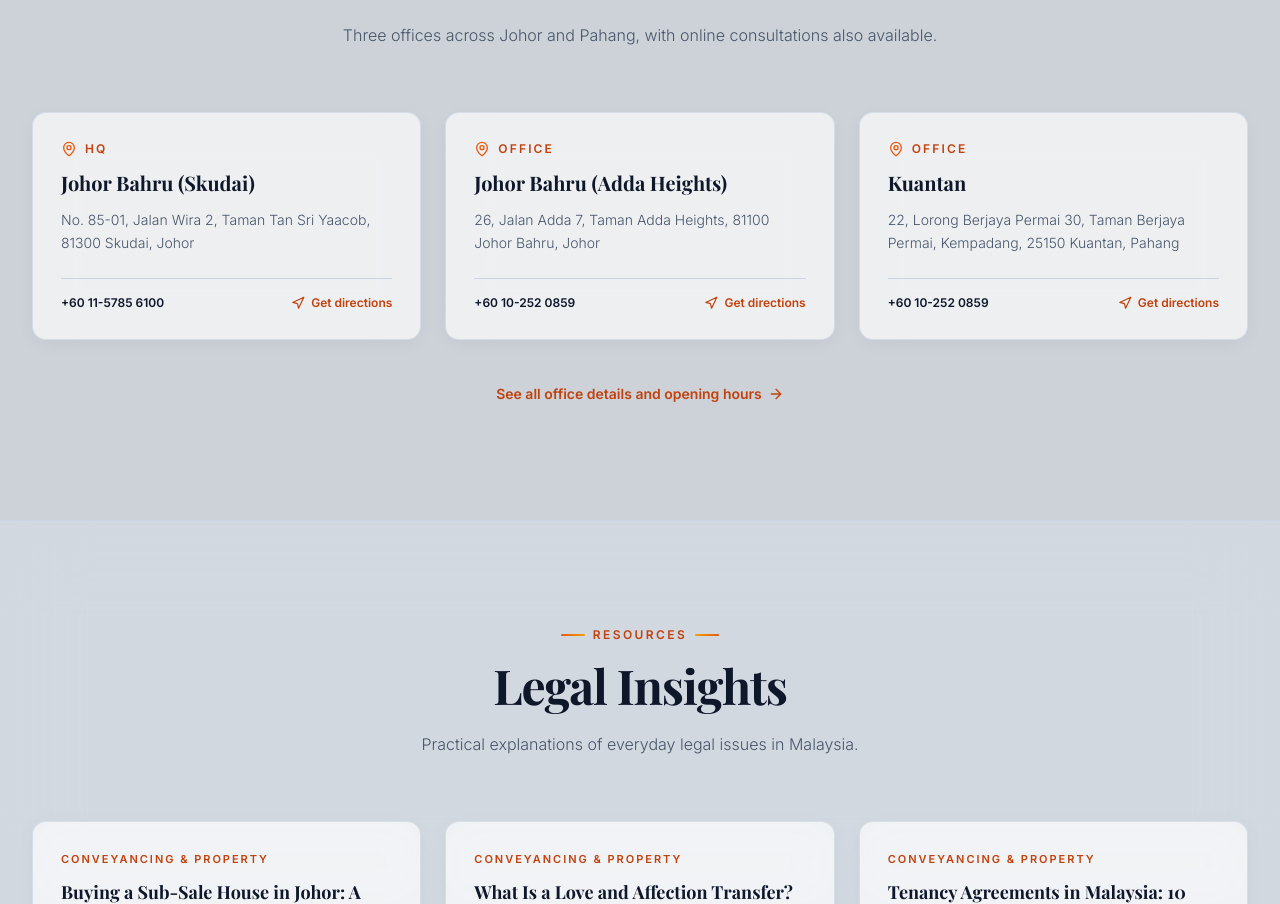
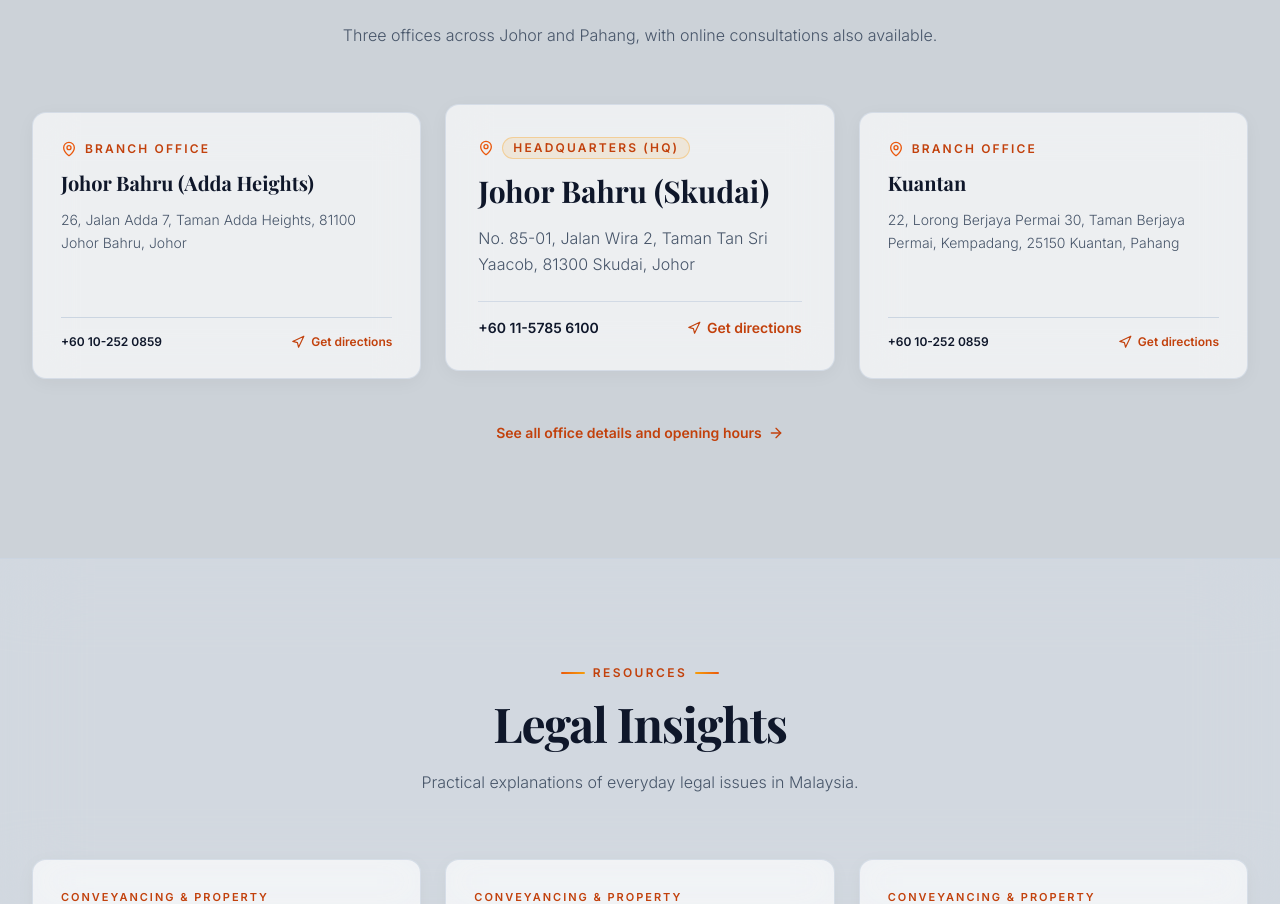
Before and after one commit to onyxtech26/TAFM-CO, a React (Vite) app: page /#/ in a window 1280 px wide. Shown: the part 6137-7041 px from the top of the page. Built offline with nearby package versions, Linux system fonts and the light colour scheme; a web font is replaced by a local one.

Commit message:
Center HQ office box with gradient hover effect and add conglomerate4u link to Key Personnel

```diff
--- a/src/pages/HomePage.tsx
+++ b/src/pages/HomePage.tsx
@@ -481,34 +481,79 @@ export default function HomePage() {
             subtitle="Three offices across Johor and Pahang, with online consultations also available."
           />
 
-          <div className="grid grid-cols-1 md:grid-cols-3 gap-6">
-            {OFFICES.map((office) => (
-              <div key={office.id} className="card-luxury p-7 flex flex-col justify-between">
+          <div className="grid grid-cols-1 md:grid-cols-3 gap-6 items-stretch">
+            {[
+              OFFICES.find((o) => o.id === 'adda-heights') || OFFICES[1],
+              OFFICES.find((o) => o.isMain) || OFFICES[0],
+              OFFICES.find((o) => o.id === 'kuantan') || OFFICES[2]
+            ].map((office) => {
+              const isHq = office.isMain;
+              return (
+                <div
+                  key={office.id}
+                  className={`card-luxury flex flex-col justify-between transition-all duration-300 ${
+                    isHq
+                      ? 'p-8 md:-translate-y-2 border-amber-500/50 shadow-md bg-white/85 hover:bg-gradient-to-br hover:from-[#EA580C] hover:via-[#F97316] hover:to-[#FACC15] hover:border-amber-400 hover:shadow-2xl hover:shadow-orange-500/25 group'
+                      : 'p-7 hover:border-amber-500/40 hover:shadow-lg'
+                  }`}
+                >
                   <div>
                     <div className="flex items-center gap-2 mb-3">
-                    <MapPin className="w-4 h-4 text-[#EA580C] shrink-0" />
-                    <span className="text-xs uppercase tracking-[0.18em] text-[#C2410C] font-semibold">
-                      {office.isMain ? 'HQ' : 'Office'}
+                      <MapPin
+                        className={`w-4 h-4 shrink-0 transition-colors ${
+                          isHq ? 'text-[#EA580C] group-hover:text-white' : 'text-[#EA580C]'
+                        }`}
+                      />
+                      <span
+                        className={`uppercase tracking-[0.18em] font-semibold transition-colors ${
+                          isHq
+                            ? 'text-xs px-2.5 py-0.5 rounded-full bg-amber-500/10 border border-amber-500/30 text-[#C2410C] group-hover:text-white group-hover:bg-white/20 group-hover:border-white/40'
+                            : 'text-xs text-[#C2410C]'
+                        }`}
+                      >
+                        {isHq ? 'Headquarters (HQ)' : 'Branch Office'}
                       </span>
                     </div>
 
-                  <h3 className="font-serif text-xl font-bold text-[#0F172A] mb-3 leading-snug">
+                    <h3
+                      className={`font-serif font-bold mb-3 leading-snug transition-colors ${
+                        isHq
+                          ? 'text-2xl sm:text-3xl text-[#0F172A] group-hover:text-white'
+                          : 'text-xl text-[#0F172A]'
+                      }`}
+                    >
                       {office.id === 'adda-heights'
                         ? 'Johor Bahru (Adda Heights)'
-                      : office.isMain
+                        : isHq
                           ? 'Johor Bahru (Skudai)'
                           : office.city}
                     </h3>
 
-                  <p className="text-sm text-[#475569] leading-relaxed font-light">
+                    <p
+                      className={`leading-relaxed font-light transition-colors ${
+                        isHq
+                          ? 'text-base text-[#475569] group-hover:text-white/95'
+                          : 'text-sm text-[#475569]'
+                      }`}
+                    >
                       {formatOfficeAddress(office)}
                     </p>
                   </div>
 
-                <div className="mt-6 pt-4 border-t border-[#CBD5E1] flex items-center justify-between">
+                  <div
+                    className={`mt-6 pt-4 border-t flex items-center justify-between transition-colors ${
+                      isHq
+                        ? 'border-[#CBD5E1]/80 group-hover:border-white/30'
+                        : 'border-[#CBD5E1]'
+                    }`}
+                  >
                     <a
                       href={`tel:${office.phones[0].tel}`}
-                    className="text-xs text-[#0F172A] font-semibold hover:text-[#EA580C] transition-colors"
+                      className={`transition-colors font-semibold ${
+                        isHq
+                          ? 'text-sm text-[#0F172A] group-hover:text-white'
+                          : 'text-xs text-[#0F172A] hover:text-[#EA580C]'
+                      }`}
                     >
                       {office.phones[0].display}
                     </a>
@@ -516,14 +561,19 @@ export default function HomePage() {
                       href={office.googleMapsUrl}
                       target="_blank"
                       rel="noopener noreferrer"
-                    className="inline-flex items-center gap-1.5 text-xs font-semibold text-[#C2410C] hover:text-[#EA580C] transition-colors"
+                      className={`inline-flex items-center gap-1.5 transition-colors font-semibold ${
+                        isHq
+                          ? 'text-sm text-[#C2410C] group-hover:text-white'
+                          : 'text-xs text-[#C2410C] hover:text-[#EA580C]'
+                      }`}
                     >
                       <Navigation className="w-3.5 h-3.5" />
                       <span>Get directions</span>
                     </a>
                   </div>
                 </div>
-            ))}
+              );
+            })}
           </div>
 
           <div className="mt-10 text-center">
--- a/src/pages/OurLawyerPage.tsx
+++ b/src/pages/OurLawyerPage.tsx
@@ -4,7 +4,7 @@
  */
 
 import { Link } from 'react-router-dom';
-import { Award, Globe, Phone, Mail, Gavel, ArrowRight, CheckCircle2 } from 'lucide-react';
+import { Award, Globe, Phone, Mail, Gavel, ArrowRight, ArrowUpRight, CheckCircle2 } from 'lucide-react';
 import PageHero from '../components/PageHero';
 import SectionHeading from '../components/SectionHeading';
 import CTABand from '../components/CTABand';
@@ -231,8 +231,21 @@ export default function OurLawyerPage() {
                     )}
                   </div>
 
+                  <p className="text-sm text-[#475569] leading-relaxed font-light mb-4">
+                    {member.description}
+                  </p>
+
                   <p className="text-sm text-[#475569] leading-relaxed font-light mb-6">
-                    {member.description}
+                    The combination of legal knowledge, operational experience and property intelligence enables a more structured approach to matters where legal issues and complex property information intersect.{' '}
+                    <a
+                      href="https://conglomerate4u.com/"
+                      target="_blank"
+                      rel="noopener noreferrer"
+                      className="inline-flex items-center gap-1 font-semibold text-[#EA580C] hover:text-[#C2410C] transition-colors underline decoration-amber-500/40 hover:decoration-amber-500 break-all"
+                    >
+                      <span>https://conglomerate4u.com/</span>
+                      <ArrowUpRight className="w-3.5 h-3.5 shrink-0" />
+                    </a>
                   </p>
 
                   {member.responsibilities && (
```
Lines whose indentation alone changed are shown as unchanged.
